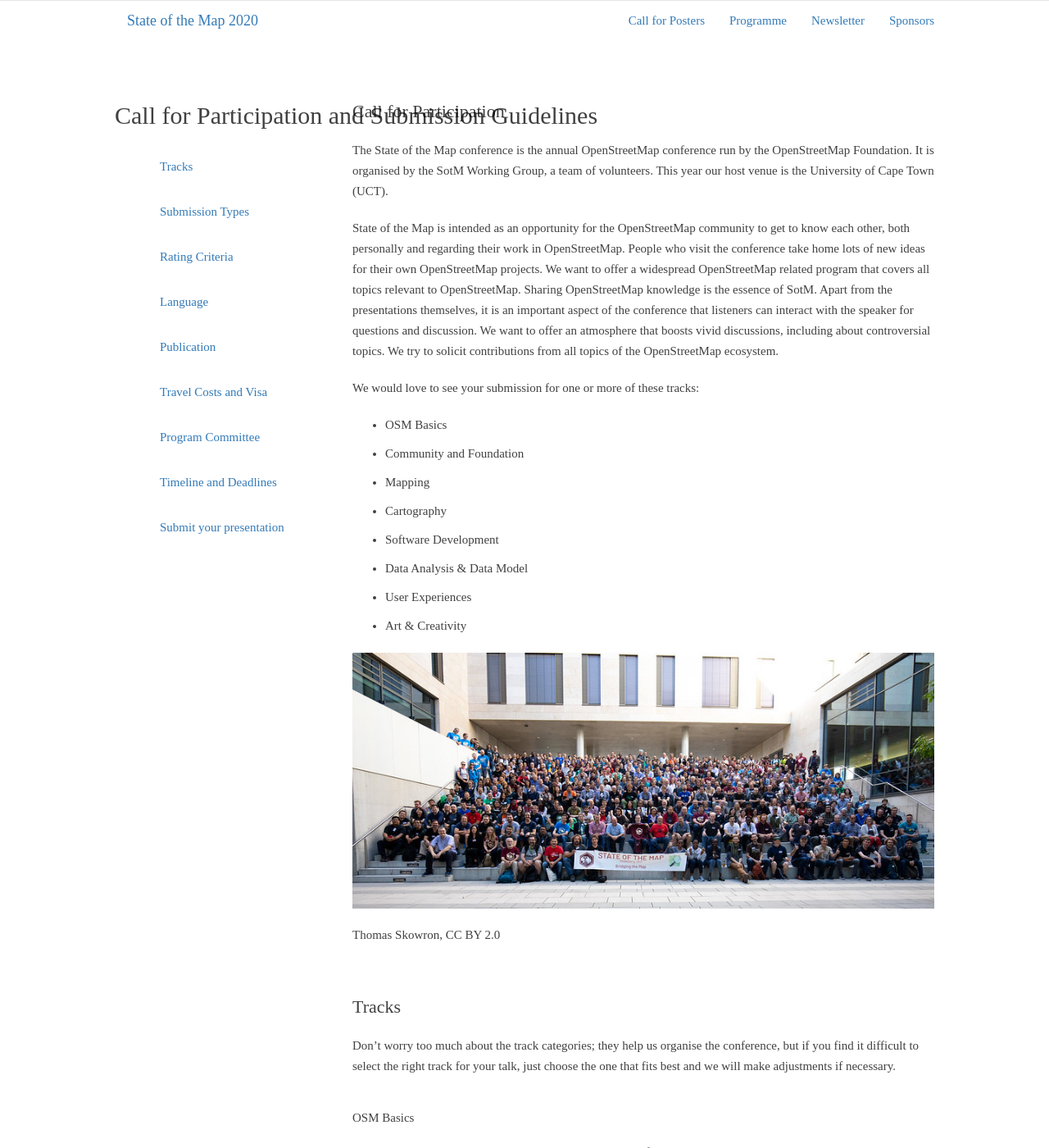
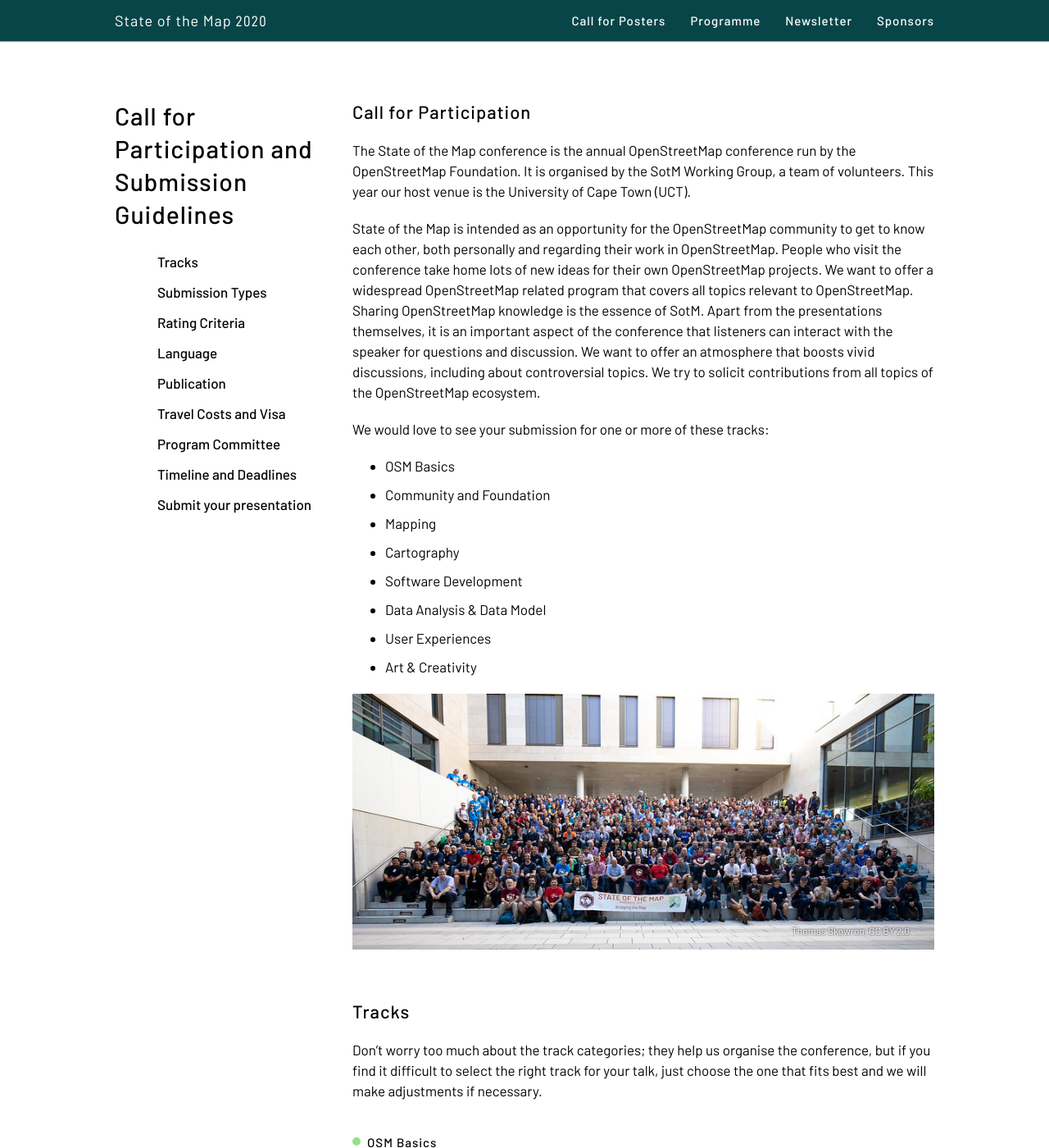
Before and after one commit to osgeo-oceania/foss4g-sotm-oceania-2020, a Jekyll site: the page built from cfp/index.md, in a window 1280 px wide and 1400 px high. Shown: the whole window at 82% size. Built offline with Jekyll 4.4.1, drawn with Linux system fonts in a browser that asks for light colours.

Commit message:
really fixing stylesheet link

```diff
--- a/_layouts/style.css
+++ b/_layouts/style.css
@@ -1,5 +1,5 @@
 {% include css/bootstrap.min.css %}
 {% include css/reset.css %}
 {% include css/mapbox-base.css %}
-{% include css/fos4gsotmoceania2020.css %}
+{% include css/foss4gsotmoceania2020.css %}
 {% include css/fonts.css %}
```
